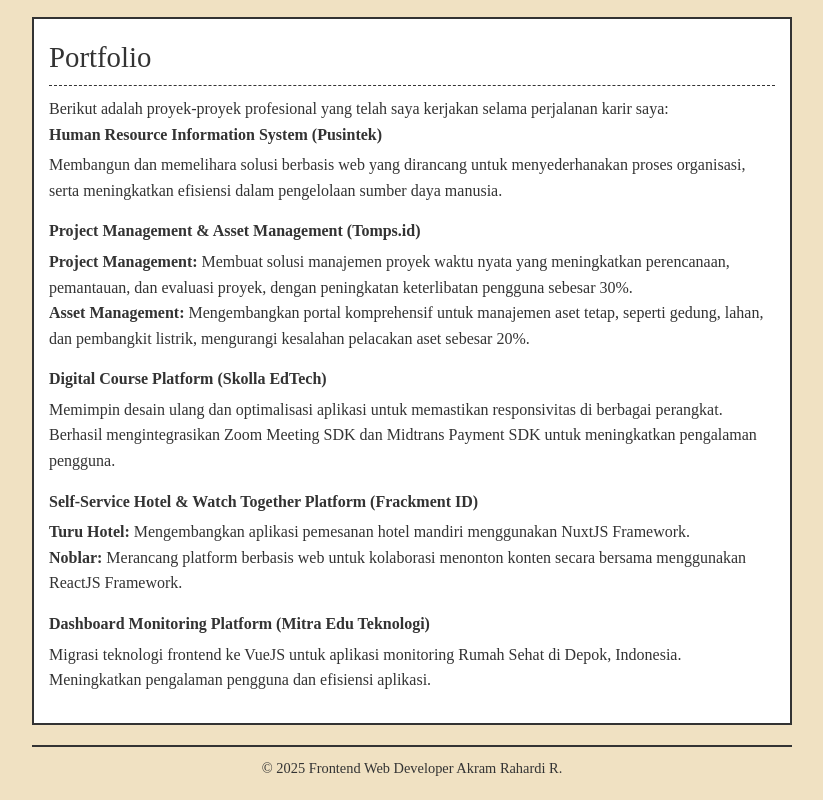
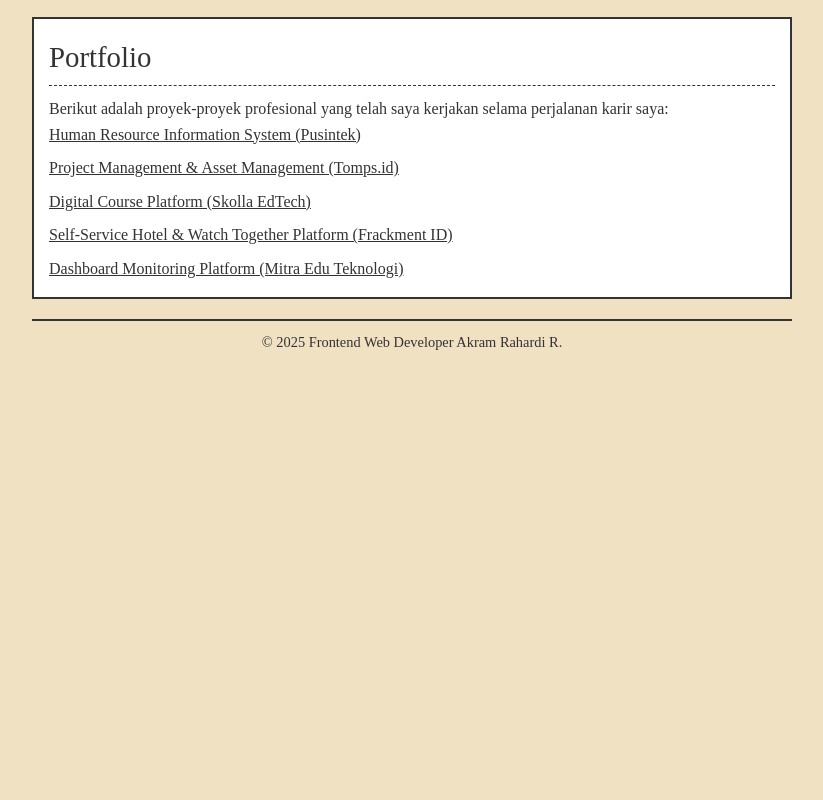
Before and after one commit to akramram/akramram.github.io, a Vue app: page / in a window 1280 px wide. Shown: the part 580-1380 px from the top of the page, without its empty margins (228-1051 px from the left). After the commit the page ends 954 px from the top, so only its background shows below. Built offline with nearby package versions, Linux system fonts and the light colour scheme.

Commit message:
feat(projects): add dynamic project card

```diff
--- /dev/null
+++ b/src/components/ProjectCard.vue
@@ -0,0 +1,19 @@
+<template>
+  <div class="p-4 bg-surface text-text border border-outline rounded-md">
+    <h3 class="text-lg font-semibold mb-2">{{ project.title }}</h3>
+    <p class="text-sm" v-html="project.description"></p>
+  </div>
+</template>
+
+<script setup lang="ts">
+import { defineProps } from 'vue';
+
+interface Project {
+  title: string;
+  description: string;
+}
+
+defineOptions({ name: 'ProjectCard' });
+
+const props = defineProps<{ project: Project }>();
+</script>
--- a/src/components/ProjectsComponent.vue
+++ b/src/components/ProjectsComponent.vue
@@ -1,73 +1,34 @@
 <template>
-  <section id="projects" class="animated" @click="handleSectionClick('Portfolio')">
+  <section id="projects" class="animated">
     <h2>Portfolio</h2>
     <p>Berikut adalah proyek-proyek profesional yang telah saya kerjakan selama perjalanan karir saya:</p>
-    <ul>
-      <li v-for="(project, index) in projects" :key="index">
-        <strong>{{ project.title }}</strong>
-        <p v-html="project.description"></p>
+    <ul class="list-none p-0 space-y-2">
+      <li v-for="project in projects" :key="project.title">
+        <button
+          type="button"
+          class="text-left w-full underline hover:no-underline"
+          @click="selectedProject = project"
+        >
+          {{ project.title }}
+        </button>
       </li>
     </ul>
+    <ProjectCard v-if="selectedProject" :project="selectedProject" class="mt-4" />
   </section>
 </template>
 
-<script>
-export default {
-  name: 'ProjectsComponent',
-  data() {
-    return {
-      projects: [
-        {
-          title: 'Human Resource Information System (Pusintek)',
-          description: 'Membangun dan memelihara solusi berbasis web yang dirancang untuk menyederhanakan proses organisasi, serta meningkatkan efisiensi dalam pengelolaan sumber daya manusia.'
-        },
-        {
-          title: 'Project Management & Asset Management (Tomps.id)',
-          description: `
-            <strong>Project Management:</strong> Membuat solusi manajemen proyek waktu nyata yang meningkatkan perencanaan, pemantauan, dan evaluasi proyek, dengan peningkatan keterlibatan pengguna sebesar 30%.
-            <br>
-            <strong>Asset Management:</strong> Mengembangkan portal komprehensif untuk manajemen aset tetap, seperti gedung, lahan, dan pembangkit listrik, mengurangi kesalahan pelacakan aset sebesar 20%.
-          `
-        },
-        {
-          title: 'Digital Course Platform (Skolla EdTech)',
-          description: 'Memimpin desain ulang dan optimalisasi aplikasi untuk memastikan responsivitas di berbagai perangkat. Berhasil mengintegrasikan Zoom Meeting SDK dan Midtrans Payment SDK untuk meningkatkan pengalaman pengguna.'
-        },
-        {
-          title: 'Self-Service Hotel & Watch Together Platform (Frackment ID)',
-          description: `
-            <strong>Turu Hotel:</strong> Mengembangkan aplikasi pemesanan hotel mandiri menggunakan NuxtJS Framework.
-            <br>
-            <strong>Noblar:</strong> Merancang platform berbasis web untuk kolaborasi menonton konten secara bersama menggunakan ReactJS Framework.
-          `
-        },
-        {
-          title: 'Dashboard Monitoring Platform (Mitra Edu Teknologi)',
-          description: 'Migrasi teknologi frontend ke VueJS untuk aplikasi monitoring Rumah Sehat di Depok, Indonesia. Meningkatkan pengalaman pengguna dan efisiensi aplikasi.'
-        }
-      ]
-    };
-  },
-  methods: {
-    handleSectionClick(sectionName) {
-      // console.log(`You clicked on the ${sectionName} section.`);
-      // alert(`You clicked on the ${sectionName} section.`);
-    }
-  }
+<script setup lang="ts">
+import { ref } from 'vue';
+import projectsData from '@/data/projects.json';
+import ProjectCard from './ProjectCard.vue';
+
+interface Project {
+  title: string;
+  description: string;
 }
+
+defineOptions({ name: 'ProjectsComponent' });
+
+const projects = projectsData as Project[];
+const selectedProject = ref<Project | null>(null);
 </script>
-
-<style scoped>
-/* Scoped styles for the Projects section */
-ul {
-  list-style-type: none; /* Assuming no bullets for projects based on original HTML structure */
-  padding-left: 0;
-}
-li {
-  margin-bottom: 15px;
-}
-li strong {
-  display: block;
-  margin-bottom: 5px;
-}
-</style>
--- /dev/null
+++ b/src/data/projects.json
@@ -0,0 +1,22 @@
+[
+  {
+    "title": "Human Resource Information System (Pusintek)",
+    "description": "Membangun dan memelihara solusi berbasis web yang dirancang untuk menyederhanakan proses organisasi, serta meningkatkan efisiensi dalam pengelolaan sumber daya manusia."
+  },
+  {
+    "title": "Project Management & Asset Management (Tomps.id)",
+    "description": "<strong>Project Management:</strong> Membuat solusi manajemen proyek waktu nyata yang meningkatkan perencanaan, pemantauan, dan evaluasi proyek, dengan peningkatan keterlibatan pengguna sebesar 30%.<br><strong>Asset Management:</strong> Mengembangkan portal komprehensif untuk manajemen aset tetap, seperti gedung, lahan, dan pembangkit listrik, mengurangi kesalahan pelacakan aset sebesar 20%."
+  },
+  {
+    "title": "Digital Course Platform (Skolla EdTech)",
+    "description": "Memimpin desain ulang dan optimalisasi aplikasi untuk memastikan responsivitas di berbagai perangkat. Berhasil mengintegrasikan Zoom Meeting SDK dan Midtrans Payment SDK untuk meningkatkan pengalaman pengguna."
+  },
+  {
+    "title": "Self-Service Hotel & Watch Together Platform (Frackment ID)",
+    "description": "<strong>Turu Hotel:</strong> Mengembangkan aplikasi pemesanan hotel mandiri menggunakan NuxtJS Framework.<br><strong>Noblar:</strong> Merancang platform berbasis web untuk kolaborasi menonton konten secara bersama menggunakan ReactJS Framework."
+  },
+  {
+    "title": "Dashboard Monitoring Platform (Mitra Edu Teknologi)",
+    "description": "Migrasi teknologi frontend ke VueJS untuk aplikasi monitoring Rumah Sehat di Depok, Indonesia. Meningkatkan pengalaman pengguna dan efisiensi aplikasi."
+  }
+]
--- a/tsconfig.app.json
+++ b/tsconfig.app.json
@@ -10,6 +10,7 @@
     "erasableSyntaxOnly": true,
     "noFallthroughCasesInSwitch": true,
     "noUncheckedSideEffectImports": true,
+    "resolveJsonModule": true,
 
     "baseUrl": ".",
     "paths": {
```
